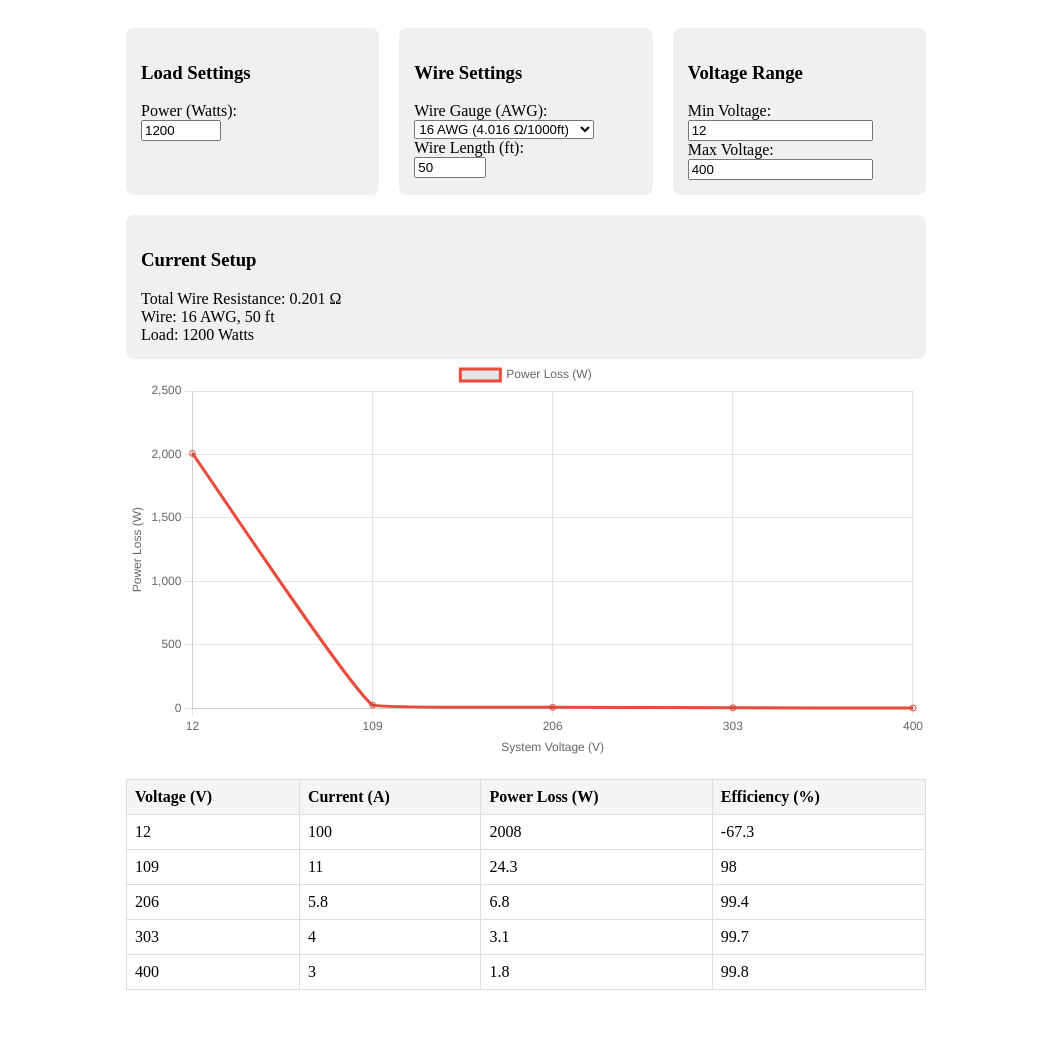
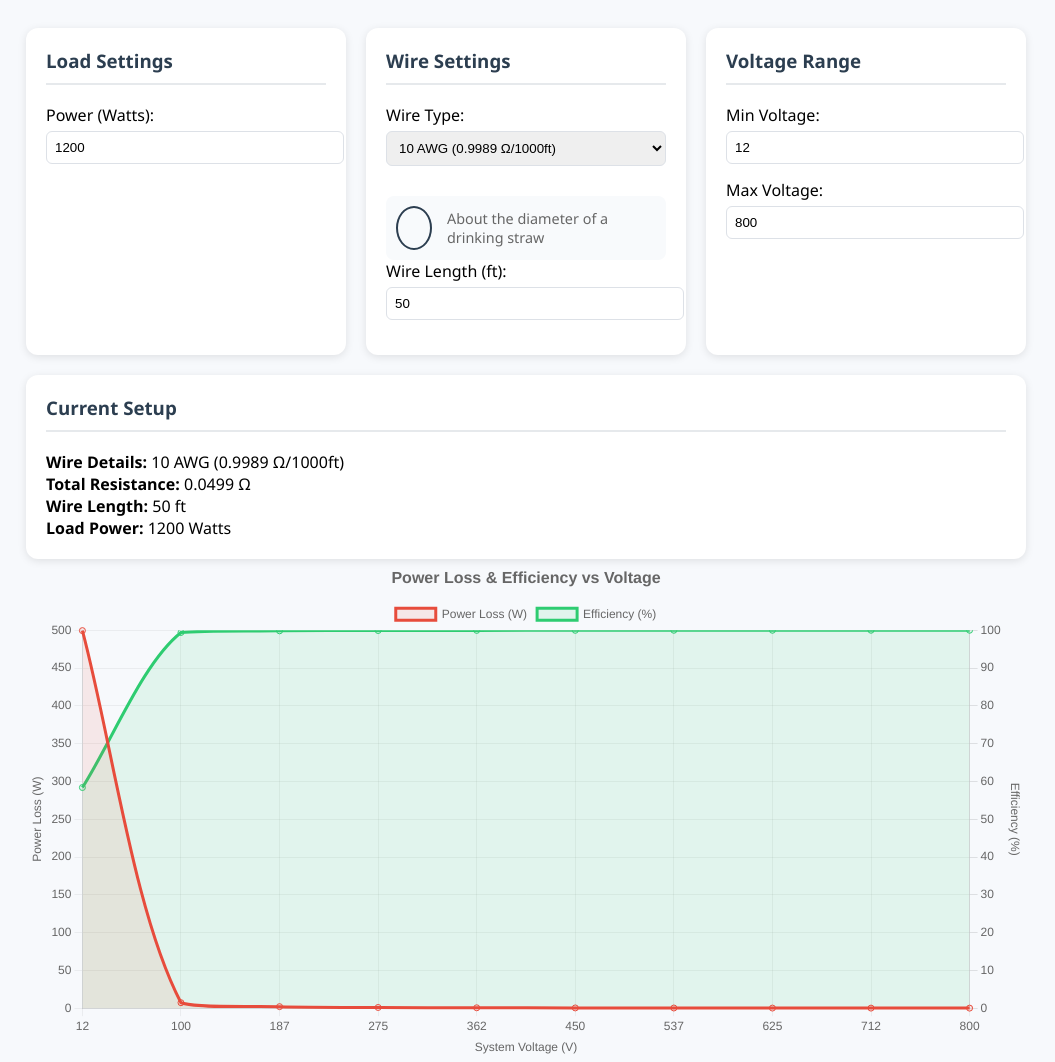
Before and after one commit to Tc3-Tech/PowerLoss-Calculator, a plain HTML site: page index.html in a window 1280 px wide. Shown: the top 1062 px of the page, without its empty margins (114-1169 px from the left). Before the commit the page ends 1018 px from the top, so only its background shows below. Drawn offline with nearby package versions, Linux system fonts and the light colour scheme.

Commit message:
Update index.html
update visual, add CSA visual

```diff
--- a/index.html
+++ b/index.html
@@ -2,14 +2,74 @@
 <html>
 <head>
     <title>Power Loss Calculator</title>
-    <script src="https://cdn.jsdelivr.net/npm/chart.js"></script>
+    <script src="https://cdnjs.cloudflare.com/ajax/libs/chart.js/3.9.1/chart.min.js"></script>
     <style>
-        .container { max-width: 800px; margin: 0 auto; padding: 20px; }
-        .controls { display: grid; grid-template-columns: repeat(3, 1fr); gap: 20px; margin-bottom: 20px; }
-        .control-group { padding: 15px; background: #f0f0f0; border-radius: 8px; }
-        table { width: 100%; border-collapse: collapse; margin-top: 20px; }
-        th, td { padding: 8px; border: 1px solid #ddd; text-align: left; }
-        th { background: #f5f5f5; }
+        body { font-family: 'Segoe UI', Arial, sans-serif; background: #f7f9fc; }
+        .container { max-width: 1000px; margin: 0 auto; padding: 20px; }
+        .controls {
+            display: grid;
+            grid-template-columns: repeat(auto-fit, minmax(250px, 1fr));
+            gap: 20px;
+            margin-bottom: 20px;
+        }
+        .control-group {
+            padding: 20px;
+            background: white;
+            border-radius: 12px;
+            box-shadow: 0 2px 8px rgba(0,0,0,0.1);
+        }
+        .control-group h3 {
+            margin-top: 0;
+            color: #2c3e50;
+            border-bottom: 2px solid #e6e9ec;
+            padding-bottom: 10px;
+        }
+        input, select {
+            width: 100%;
+            padding: 8px;
+            margin: 5px 0 15px;
+            border: 1px solid #dde1e7;
+            border-radius: 6px;
+        }
+        .wire-visualization {
+            display: flex;
+            align-items: center;
+            justify-content: center;
+            margin-top: 15px;
+            padding: 10px;
+            background: #f8fafc;
+            border-radius: 8px;
+        }
+        .wire-circle {
+            border: 2px solid #2c3e50;
+            border-radius: 50%;
+            transition: all 0.3s ease;
+        }
+        .wire-info {
+            margin-left: 15px;
+            font-size: 0.9em;
+            color: #666;
+        }
+        table {
+            width: 100%;
+            border-collapse: separate;
+            border-spacing: 0;
+            margin-top: 20px;
+            background: white;
+            border-radius: 12px;
+            overflow: hidden;
+            box-shadow: 0 2px 8px rgba(0,0,0,0.1);
+        }
+        th, td {
+            padding: 12px;
+            border: 1px solid #e6e9ec;
+        }
+        th {
+            background: #f8fafc;
+            font-weight: 600;
+            color: #2c3e50;
+        }
+        tr:hover { background: #f7f9fc; }
     </style>
 </head>
 <body>
@@ -17,24 +77,40 @@
         <div class="controls">
             <div class="control-group">
                 <h3>Load Settings</h3>
-                <label>Power (Watts):</label><br>
-                <input type="number" id="power" value="1200" min="100" max="10000"><br>
+                <label>Power (Watts):</label>
+                <input type="number" id="power" value="1200" min="100" max="10000">
             </div>
 
             <div class="control-group">
                 <h3>Wire Settings</h3>
-                <label>Wire Gauge (AWG):</label><br>
-                <select id="wireGauge"></select><br>
-                <label>Wire Length (ft):</label><br>
+                <label>Wire Type:</label>
+                <select id="wireGauge">
+                    <optgroup label="Standard Wires">
+                        <option value="10">10 AWG (0.9989 Ω/1000ft)</option>
+                        <option value="12">12 AWG (1.588 Ω/1000ft)</option>
+                        <option value="14">14 AWG (2.525 Ω/1000ft)</option>
+                        <option value="16">16 AWG (4.016 Ω/1000ft)</option>
+                    </optgroup>
+                    <optgroup label="EV High Voltage Cables">
+                        <option value="ev_35">35mm² EV Cable (0.524 Ω/1000ft)</option>
+                        <option value="ev_50">50mm² EV Cable (0.367 Ω/1000ft)</option>
+                        <option value="ev_70">70mm² EV Cable (0.262 Ω/1000ft)</option>
+                    </optgroup>
+                </select>
+                <div class="wire-visualization">
+                    <div id="wireCircle" class="wire-circle"></div>
+                    <div id="wireInfo" class="wire-info"></div>
+                </div>
+                <label>Wire Length (ft):</label>
                 <input type="number" id="wireLength" value="50" min="1" max="1000">
             </div>
 
             <div class="control-group">
                 <h3>Voltage Range</h3>
-                <label>Min Voltage:</label><br>
-                <input type="number" id="minVoltage" value="12" min="1"><br>
-                <label>Max Voltage:</label><br>
-                <input type="number" id="maxVoltage" value="400" min="1">
+                <label>Min Voltage:</label>
+                <input type="number" id="minVoltage" value="12" min="1">
+                <label>Max Voltage:</label>
+                <input type="number" id="maxVoltage" value="800" min="1">
             </div>
         </div>
 
@@ -49,33 +125,58 @@
 
     <script>
         const wireResistance = {
-            10: 0.9989,
-            12: 1.588,
-            14: 2.525,
-            16: 4.016,
-            18: 6.385,
-            20: 10.15
+            '10': 0.9989,
+            '12': 1.588,
+            '14': 2.525,
+            '16': 4.016,
+            'ev_35': 0.524,
+            'ev_50': 0.367,
+            'ev_70': 0.262
         };
 
-        // Populate wire gauge dropdown
-        const wireGaugeSelect = document.getElementById('wireGauge');
-        Object.entries(wireResistance).forEach(([gauge, resistance]) => {
-            const option = document.createElement('option');
-            option.value = gauge;
-            option.text = `${gauge} AWG (${resistance} Ω/1000ft)`;
-            wireGaugeSelect.appendChild(option);
-        });
-        wireGaugeSelect.value = '16';
+        const wireDiameters = {
+            '10': 2.588,
+            '12': 2.053,
+            '14': 1.628,
+            '16': 1.291,
+            'ev_35': 12.5,
+            'ev_50': 15.8,
+            'ev_70': 18.5
+        };
+
+        const wireComparisons = {
+            '10': "About the diameter of a drinking straw",
+            '12': "Similar to a pencil lead",
+            '14': "Like a thick paper clip",
+            '16': "Similar to a small paper clip",
+            'ev_35': "Like a Sharpie marker",
+            'ev_50': "Similar to a garden hose",
+            'ev_70': "About the width of a quarter dollar"
+        };
 
         let chart = null;
 
+        function updateWireVisualization() {
+            const wireGauge = document.getElementById('wireGauge').value;
+            const baseSize = 20; // Base size in pixels
+            const scaleFactor = wireDiameters[wireGauge] / wireDiameters['16']; // Scale relative to 16 AWG
+            const size = baseSize * scaleFactor;
+
+            const circle = document.getElementById('wireCircle');
+            circle.style.width = `${size}px`;
+            circle.style.height = `${size}px`;
+
+            const info = document.getElementById('wireInfo');
+            info.textContent = wireComparisons[wireGauge];
+        }
+
         function calculateData() {
             const power = parseFloat(document.getElementById('power').value);
-            const wireGauge = parseFloat(document.getElementById('wireGauge').value);
+            const wireGauge = document.getElementById('wireGauge').value;
             const wireLength = parseFloat(document.getElementById('wireLength').value);
             const minVoltage = parseFloat(document.getElementById('minVoltage').value);
             const maxVoltage = parseFloat(document.getElementById('maxVoltage').value);
-            const dataPoints = 5;
+            const dataPoints = 10;
 
             const resistance = (wireResistance[wireGauge] * wireLength) / 1000;
             const voltageStep = (maxVoltage - minVoltage) / (dataPoints - 1);
@@ -88,19 +189,21 @@
 
                 return {
                     voltage: Math.round(voltage),
-                    current: Math.round(current * 10) / 10,
-                    powerLoss: Math.round(powerLoss * 10) / 10,
-                    efficiency: Math.round(efficiency * 10) / 10
+                    current: Math.round(current * 100) / 100,
+                    powerLoss: Math.round(powerLoss * 100) / 100,
+                    efficiency: Math.round(efficiency * 100) / 100
                 };
             });
 
-            // Update setup info
+            const wireName = document.getElementById('wireGauge').selectedOptions[0].text;
             document.getElementById('setup-info').innerHTML = `
-                Total Wire Resistance: ${resistance.toFixed(3)} Ω<br>
-                Wire: ${wireGauge} AWG, ${wireLength} ft<br>
-                Load: ${power} Watts
+                <strong>Wire Details:</strong> ${wireName}<br>
+                <strong>Total Resistance:</strong> ${resistance.toFixed(4)} Ω<br>
+                <strong>Wire Length:</strong> ${wireLength} ft<br>
+                <strong>Load Power:</strong> ${power} Watts
             `;
 
+            updateWireVisualization();
             updateChart(data);
             updateTable(data);
         }
@@ -115,26 +218,64 @@
                 type: 'line',
                 data: {
                     labels: data.map(d => d.voltage),
-                    datasets: [{
-                        label: 'Power Loss (W)',
-                        data: data.map(d => d.powerLoss),
-                        borderColor: '#e74c3c',
-                        tension: 0.1
-                    }]
+                    datasets: [
+                        {
+                            label: 'Power Loss (W)',
+                            data: data.map(d => d.powerLoss),
+                            borderColor: '#e74c3c',
+                            backgroundColor: 'rgba(231, 76, 60, 0.1)',
+                            fill: true,
+                            tension: 0.3
+                        },
+                        {
+                            label: 'Efficiency (%)',
+                            data: data.map(d => d.efficiency),
+                            borderColor: '#2ecc71',
+                            backgroundColor: 'rgba(46, 204, 113, 0.1)',
+                            fill: true,
+                            tension: 0.3,
+                            yAxisID: 'y1'
+                        }
+                    ]
                 },
                 options: {
                     responsive: true,
+                    plugins: {
+                        title: {
+                            display: true,
+                            text: 'Power Loss & Efficiency vs Voltage',
+                            font: { size: 16 }
+                        }
+                    },
                     scales: {
                         x: {
                             title: {
                                 display: true,
                                 text: 'System Voltage (V)'
+                            },
+                            grid: {
+                                color: 'rgba(0,0,0,0.05)'
                             }
                         },
                         y: {
                             title: {
                                 display: true,
                                 text: 'Power Loss (W)'
+                            },
+                            grid: {
+                                color: 'rgba(0,0,0,0.05)'
+                            }
+                        },
+                        y1: {
+                            position: 'right',
+                            title: {
+                                display: true,
+                                text: 'Efficiency (%)'
+                            },
+                            min: 0,
+                            max: 100,
+                            grid: {
+                                drawOnChartArea: false
                             }
                         }
                     }
@@ -168,12 +309,10 @@
             document.getElementById('tableContainer').innerHTML = table;
         }
 
-        // Add event listeners to all inputs
         document.querySelectorAll('input, select').forEach(input => {
             input.addEventListener('change', calculateData);
         });
 
-        // Initial calculation
         calculateData();
     </script>
 </body>
```
